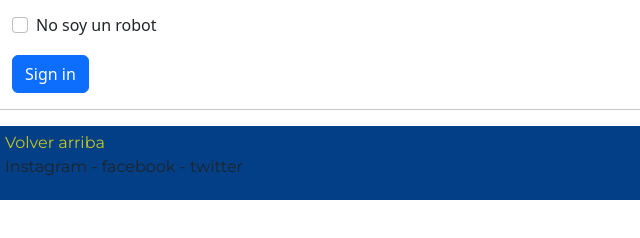
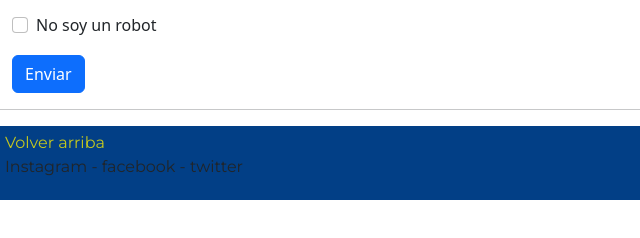
Before and after one commit to gonzafff/bocaJuniors, a website: page paginas/contacto.html in a window 1280 px wide. Shown: the part 472-710 px from the top of the page, 0-640 px from the left. Drawn offline with nearby package versions, Linux system fonts and the light colour scheme.

Commit message:
agregando contenido

```diff
--- a/paginas/contacto.html
+++ b/paginas/contacto.html
@@ -89,7 +89,7 @@
           </div>
         </div>
         <div class="col-12">
-          <button type="submit" class="btn btn-primary">Sign in</button>
+          <button type="submit" class="btn btn-primary">Enviar</button>
         </div>
       </form>
 
```
